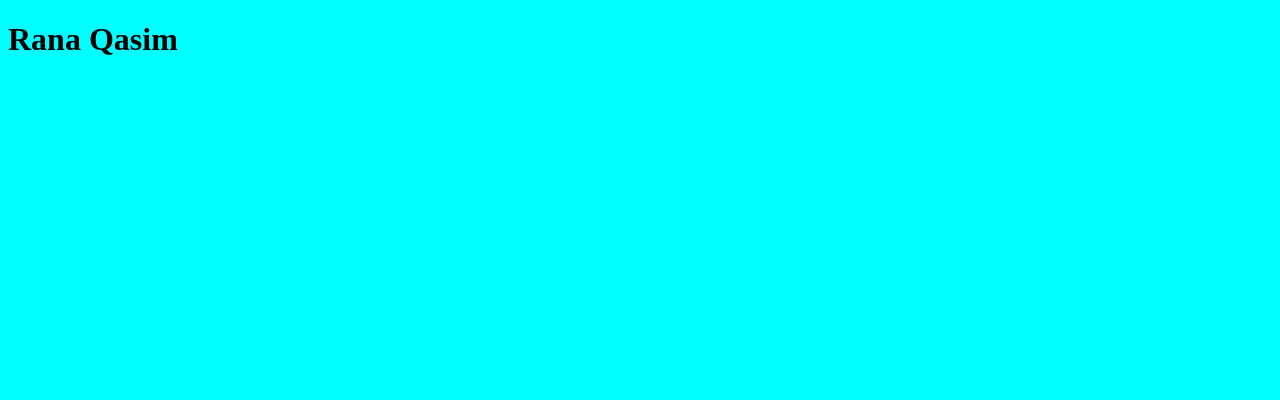
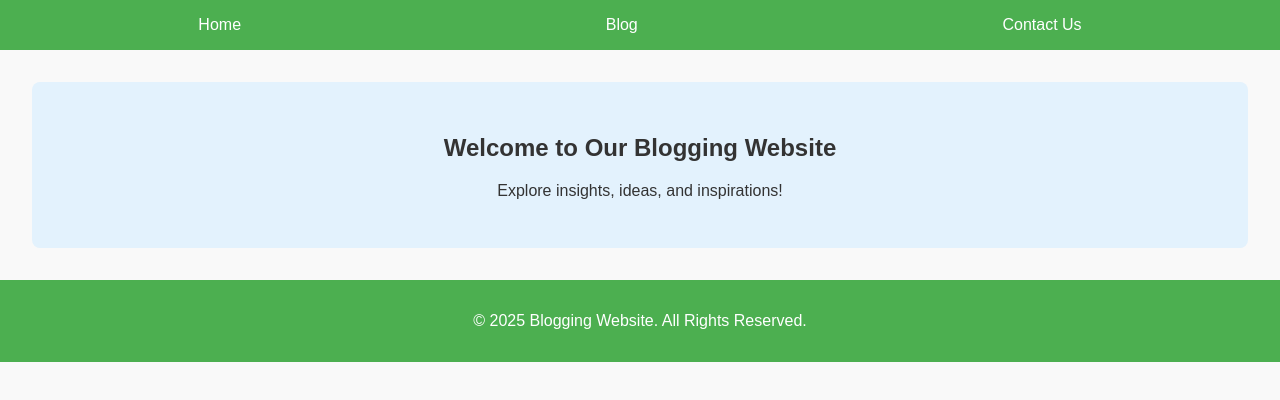
Before and after one commit to ranaqasim22/Blogging-Website, a website: page src/index.html in a window 1280 px wide. Drawn offline with Linux system fonts and the light colour scheme.

Commit message:
home html and css added

```diff
--- a/src/index.html
+++ b/src/index.html
@@ -3,11 +3,28 @@
 <head>
     <meta charset="UTF-8">
     <meta name="viewport" content="width=device-width, initial-scale=1.0">
-    <title>Document</title>
+    <title>Home | Blogging Website</title>
     <link rel="stylesheet" href="../style/index.css">
-
 </head>
 <body>
-    <h1>Rana Qasim</h1>
+
+    <header>
+        <nav>
+            <ul>
+                <li><a href="home.html">Home</a></li>
+                <li><a href="">Blog</a></li>
+                <li><a href="">Contact Us</a></li>
+            </ul>
+        </nav>
+    </header>
+    <main>
+        <section class="hero">
+            <h1>Welcome to Our Blogging Website</h1>
+            <p>Explore insights, ideas, and inspirations!</p>
+        </section>
+    </main>
+    <footer>
+        <p>&copy; 2025 Blogging Website. All Rights Reserved.</p>
+    </footer>
 </body>
 </html>
--- a/style/index.css
+++ b/style/index.css
@@ -1,3 +1,41 @@
-body{
-    background-color: aqua;
+body {
+    font-family: Arial, sans-serif;
+    margin: 0;
+    padding: 0;
+    background-color: #f9f9f9;
+    color: #333;
 }
+
+header {
+    background-color: #4CAF50;
+    color: white;
+    padding: 1rem;
+}
+
+nav ul {
+    list-style: none;
+    display: flex;
+    justify-content: space-around;
+    margin: 0;
+    padding: 0;
+}
+
+nav ul li a {
+    color: white;
+    text-decoration: none;
+}
+
+.hero {
+    text-align: center;
+    padding: 2rem;
+    background-color: #e3f2fd;
+    border-radius: 8px;
+    margin: 2rem;
+}
+
+footer {
+    text-align: center;
+    padding: 1rem;
+    background-color: #4CAF50;
+    color: white;
+}
```
